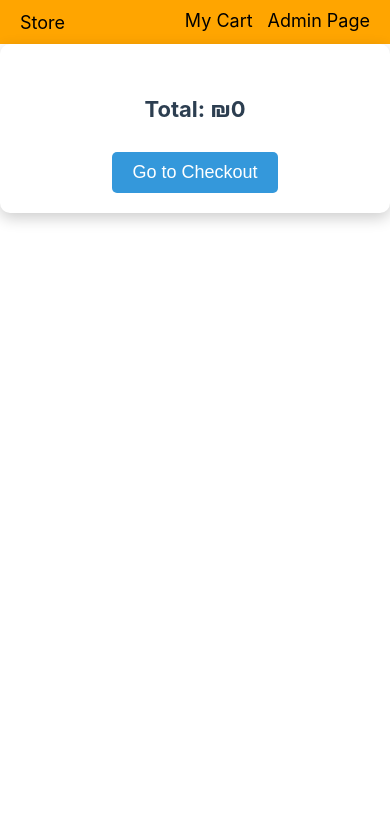
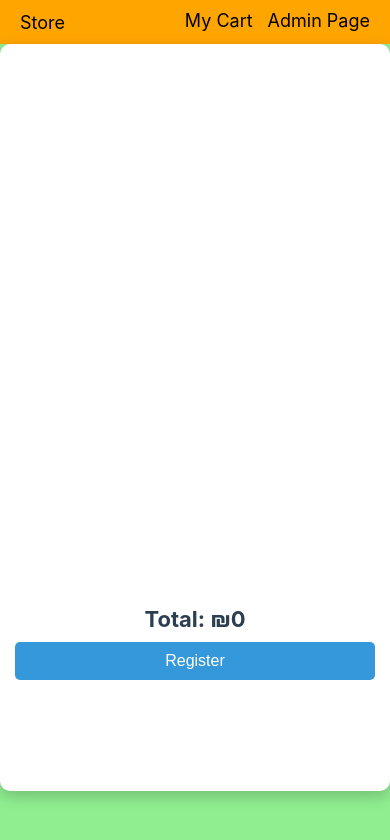
Before and after one commit to Tks23-hub/Small-Shop, a React (Create React App) app: page /cart in a window 390 px wide. Shown: the top 840 px of the page. Built offline with nearby package versions, Linux system fonts and the light colour scheme.

Commit message:
updating some css and deleting unwated stuff

```diff
--- a/src/CartContext.js
+++ b/src/CartContext.js
@@ -1,7 +1,6 @@
 import { createContext, useState } from "react";
 
 export const CartContext = createContext();
-
 export function CartProvider({ children }) {
   const [cart, setCart] = useState([]);
   const [products, setProducts] = useState([
--- a/src/pages/Admin.js
+++ b/src/pages/Admin.js
@@ -103,7 +103,7 @@ function Admin() {
 
 
       <div className="admin-sidebar">
-        <button onClick={() => setSelectedOption("add")}>Add a new product</button>
+        <button onClick={() => setSelectedOption("add")}>Add product</button>
         <button className="edit-button" onClick={() => setSelectedOption("edit")}>
     <span>Edit Product</span>
     <input
--- a/src/pages/Cart.js
+++ b/src/pages/Cart.js
@@ -20,10 +20,6 @@ function Cart() {
 
   return (
     <div className="cart-container">
-      {/* <h1 className="cart-title">Shopping Cart</h1> */}
-      {/* {cart.length === 0 ? (
-        <p className="empty-cart">Your cart is empty.</p>
-      ) : ( */}
         <ul className="cart-list">
           {cart.map((item, index) => (
             <li key={index} className="cart-item">
@@ -42,12 +38,11 @@ function Cart() {
             </li>
           ))}
         </ul>
-      {/* )} */}
       <h3 className="cart-total">
         Total: ₪{cart.reduce((total, item) => total + item.price, 0)}
       </h3>
       <button className="checkout-button" onClick={() => navigate("/checkout")}>
-        Go to Checkout
+        Register
       </button>
     </div>
   );
--- a/src/pages/Checkout.js
+++ b/src/pages/Checkout.js
@@ -24,7 +24,6 @@ function Checkout() {
       orders.push({ customer: orderData.customer, items: [...cart] });
       setCart([]);
       console.log(orders);
-
       navigate("/");
     }
   }, [orderData, cart, setCart, navigate]);
@@ -33,10 +32,6 @@ function Checkout() {
     <div className="checkout-container">
       <h1>Register</h1>
       <div className="cart-summary">
-        {/* <h2>Order Summary</h2> */}
-        {cart.length === 0 ? (
-          <p>Your cart is empty.</p>
-        ) : (
           <>
             <ul>
               {cart.map((item, index) => (
@@ -50,7 +45,6 @@ function Checkout() {
             </ul>
             <h3 className="checkout-total">Your Total: ₪{totalAmount}</h3>
           </>
-        )}
       </div>
       <Form method="post" className="checkout-form">
         <h2>Checkout Details</h2>
--- a/src/pages/Home.js
+++ b/src/pages/Home.js
@@ -7,7 +7,6 @@ function Home() {
   const { products } = useContext(CartContext);
   return (
     <div className="home-container">
-      {/* <h1 className="shop-title">Supermarket</h1> */}
       <div className="product-scroll-container">
         <ProductPage products={products} />
       </div>
--- a/src/styles/Admin.css
+++ b/src/styles/Admin.css
@@ -2,14 +2,15 @@ html, body {
   height: 100%;
   margin: 0;
   padding: 0;
-  overflow: hidden; /* Prevents the page from scrolling */
+  background-color: lightgreen;
+  overflow: hidden;
 }
 
 .admin-container {
   display: flex;
   flex-direction: row;
   height: 100vh;
-  background-color: #f4f4f4;
+
   padding-top: 60px;
 }
 
@@ -29,12 +30,9 @@ html, body {
   padding: 20px;
   display: flex;
   flex-direction: column;
-  /* align-items: center; */
-  /* position: fixed; */
   right: 0;
-  /* top: 60px;  */
-  /* height: calc(100vh - 60px); */
   box-shadow: -3px 0 8px rgba(0, 0, 0, 0.2);
+  height: 150px;
 }
 
 
@@ -49,8 +47,6 @@ html, body {
   display: flex;
   justify-content: space-between;
 }
-
-
 
 .admin-sidebar button {
   width: 100%;
@@ -69,7 +65,6 @@ html, body {
   background-color: #2980b9;
 }
 
-
 .admin-form-container {
   width: 500px;
   background: cyan;
@@ -85,7 +80,6 @@ html, body {
   gap: 10px;
 }
 
-
 .admin-form input {
   padding: 10px;
   border: 2px solid #ccc;
@@ -94,13 +88,11 @@ html, body {
   width: 100%;
   transition: 0.3s;
 }
-
 .admin-form input:focus {
   border-color: #3498db;
   outline: none;
   box-shadow: 0px 0px 5px rgba(52, 152, 219, 0.5);
 }
-
 
 .admin-form button {
   background-color: green;
@@ -116,7 +108,6 @@ html, body {
   background-color: darkgreen;
   transform: scale(1.05);
 }
-
 
 .search-container {
   display: flex;
@@ -162,8 +153,6 @@ html, body {
   position: relative;
   gap: 8px;
 }
-
-
 .edit-button .search-input {
   width: 100px;
   padding: 5px;
@@ -176,14 +165,11 @@ html, body {
   color: black;
   text-align: center;
 }
-
 .edit-button .search-input:focus {
   opacity: 1;
   background-color: #fff;
   border: 1px solid #2980b9;
 }
-
-
 .edit-button .search-btn {
   padding: 5px 10px;
   font-size: 12px;
@@ -194,12 +180,9 @@ html, body {
   border-radius: 4px;
   transition: 0.3s;
 }
-
-
 .edit-button:hover {
   background-color: #2980b9;
 }
-
 .edit-button .search-btn:hover {
   background-color: #d35400;
 }
--- a/src/styles/Cart.css
+++ b/src/styles/Cart.css
@@ -2,17 +2,22 @@ html, body {
   height: 100%;
   margin: 0;
   padding: 0;
-  overflow: auto; /* Prevents the page from scrolling */
+  background-color: lightgreen;
+  overflow: hidden;
 }
+
 .cart-container {
+  display: flex;
+  flex-direction: column;
   text-align: center;
   padding: 20px;
   max-width: 800px;
+  height: 80vh;
   margin: auto;
   background: white;
   border-radius: 10px;
   box-shadow: 0 5px 15px rgba(0, 0, 0, 0.2);
-  overflow-y: auto;
+  overflow: hidden;
 }
 
 .cart-title {
@@ -30,7 +35,10 @@ html, body {
 .cart-list {
   list-style: none;
   padding: 0;
+  flex-grow: 1;
+  max-height: 55vh;
   overflow-y: auto;
+  margin-bottom: 15px;
 }
 
 .cart-item {
@@ -80,7 +88,7 @@ html, body {
 .cart-total {
   font-size: 22px;
   font-weight: bold;
-  margin: 15px 0;
+  margin: 10px 0;
   color: #2c3e50;
 }
 
@@ -92,10 +100,28 @@ html, body {
   border-radius: 5px;
   font-size: 18px;
   cursor: pointer;
-  margin-top: 15px;
   transition: background 0.3s;
+  position: sticky;
+  bottom: 0;
+  width: 100%;
 }
 
 .checkout-button:hover {
   background: #2980b9;
 }
+
+@media (max-width: 1024px) {
+  .cart-container {
+    max-width: 95%;
+    height: 85vh;
+    padding: 15px;
+  }
+
+  .cart-list {
+    max-height: 60vh;
+  }
+
+  .checkout-button {
+    font-size: 16px;
+  }
+}
--- a/src/styles/Home.css
+++ b/src/styles/Home.css
@@ -4,8 +4,6 @@ body, html {
   margin: 0;
   overflow: hidden;
 }
-
-
 .home-container {
   text-align: center;
   padding: 20px;
@@ -16,7 +14,6 @@ body, html {
   flex-direction: column;
   align-items: center;
 }
-
 .shop-title {
   font-size: 42px;
   font-weight: bold;
@@ -30,7 +27,6 @@ body, html {
   display: inline-block;
   margin-bottom: 20px;
 }
-
 .product-scroll-container {
   width: 90%;
   max-width: 1200px;
```
